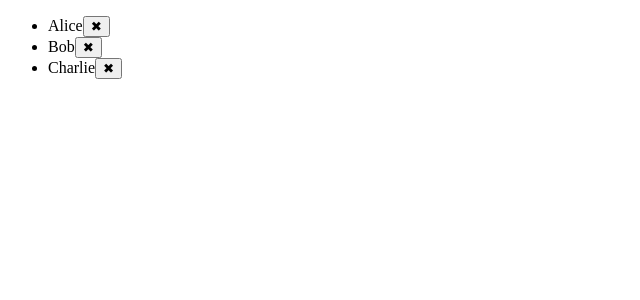
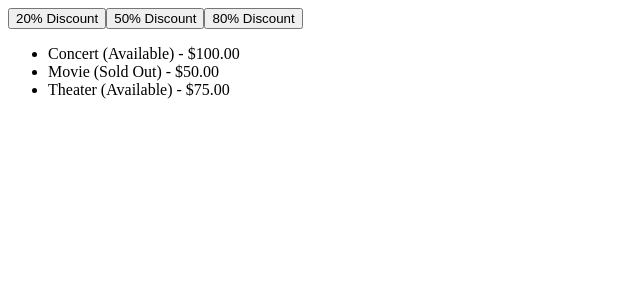
Before and after one commit to pdxserg/exam, a React app: page / in a window 1280 px wide. Shown: the top 300 px of the page, without its empty margins (0-640 px from the left). Built offline with nearby package versions, Linux system fonts and the light colour scheme.

Commit message:
sprint 5-6

```diff
--- a/src/index.tsx
+++ b/src/index.tsx
@@ -4,48 +4,53 @@ import { Provider, useDispatch, useSelector } from "react-redux";
 
 // slice
 const slice = createSlice({
-	name: "classroom",
-	initialState: {
-		students: [
-			{ id: 1, name: "Alice" },
-			{ id: 2, name: "Bob" },
-			{ id: 3, name: "Charlie" },
-		],
-	},
+	name: "tickets",
+	initialState: [
+		{ id: 1, event: "Concert", available: true, price: 100 },
+		{ id: 2, event: "Movie", available: false, price: 50 },
+		{ id: 3, event: "Theater", available: true, price: 75 },
+	],
 	reducers: {
-		removeStudent: (state, action) => {
+		applyDiscount: (state, action) => {
 			return state;
 		},
 	},
 });
 
-const { removeStudent } = slice.actions;
+const { applyDiscount } = slice.actions;
 
 // App.tsx
 const App = () => {
-	const students = useSelector((state: RootState) => state.classroom.students);
+	const tickets = useSelector((state: RootState) => state.tickets);
 	const dispatch = useDispatch();
 
-	const handleRemove = (id: number) => {
-		dispatch(removeStudent(id));
+	const handleDiscount = (discount: number) => {
+		dispatch(applyDiscount(discount));
 	};
 
 	return (
-		<ul>
-			{students.map((student) => (
-				<li key={student.id}>
-					{student.name}
-					<button onClick={() => handleRemove(student.id)}>✖</button>
-				</li>
-			))}
-		</ul>
+		<div>
+			<button onClick={() => handleDiscount(20)}>20% Discount</button>
+			<button onClick={() => handleDiscount(50)}>50% Discount</button>
+			<button onClick={() => handleDiscount(80)}>80% Discount</button>
+			<ul>
+				{tickets.map((ticket) => (
+					<li key={ticket.id}>
+            <span>
+              {ticket.event} ({ticket.available ? "Available" : "Sold Out"}) - $
+	            {ticket.price.toFixed(2)}
+            </span>
+					</li>
+				))}
+			</ul>
+		</div>
 	);
 };
 
 // store.ts
 export const store = configureStore({
 	reducer: {
-		classroom: slice.reducer,
+		tickets: slice.reducer,
 	},
 });
 
@@ -59,9 +64,10 @@ createRoot(document.getElementById("root")!).render(
 );
 
 // 📜 Описание:
-// При нажатии на кнопку ✖ рядом с именем студента, студент не удаляется из списка 🥲
+// При нажатии на кнопки с 20%, 50% или 80% скидками цены всех билетов должны уменьшиться на
+// указанный процент.
 
 // 🪛 Задача:
-// Перепишите изменение стейта таким образом, чтобы при нажатии на кнопку ✖, студент удалялся из списка.
+// Перепишите изменение стейта так, чтобы цена каждого билета уменьшалась на указанный процент.
 // В качестве ответа укажите исправленную строку кода.
-// ❗Изменение стейта должно быть написано мутабельным образом
+// ❗Операция должна быть реализована мутабельным образом.
```
